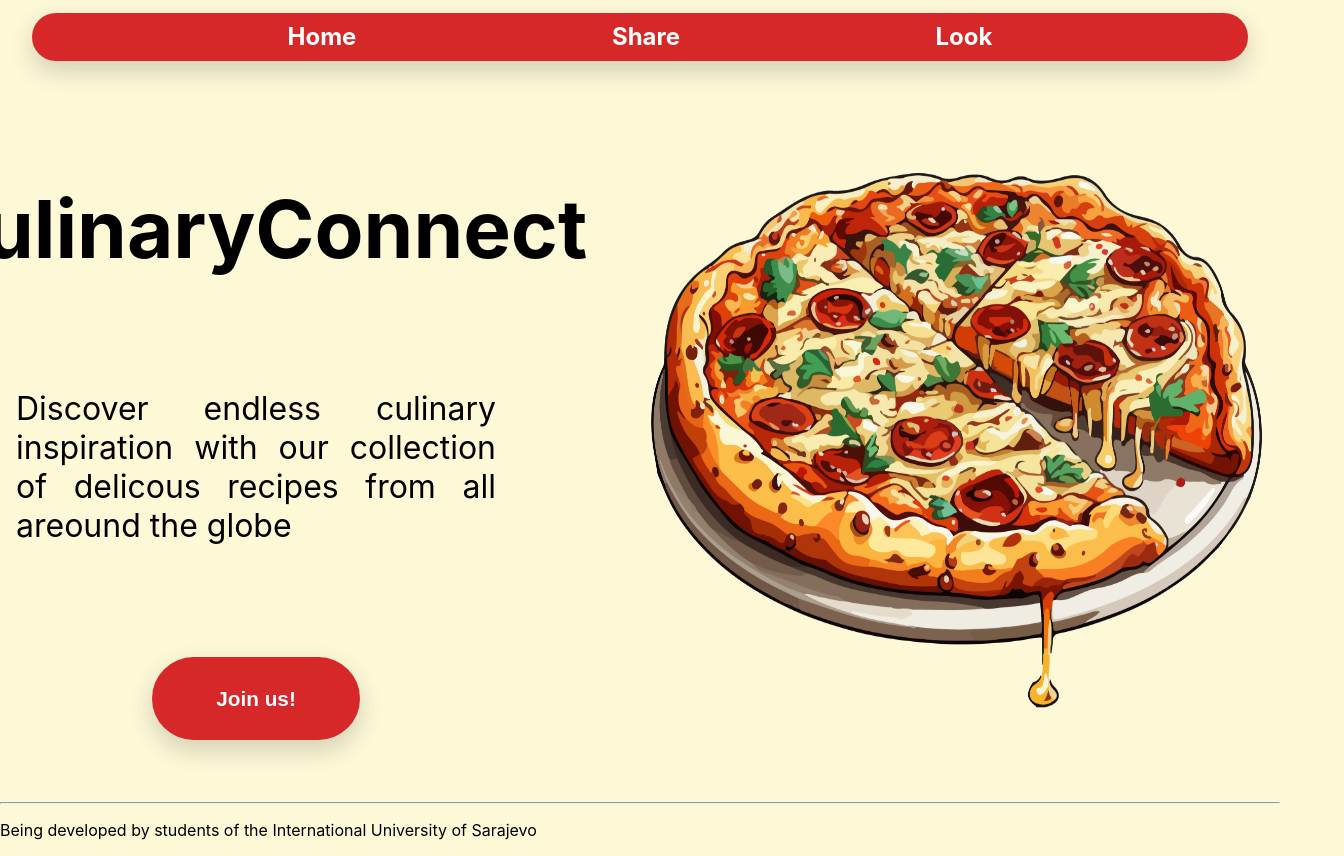
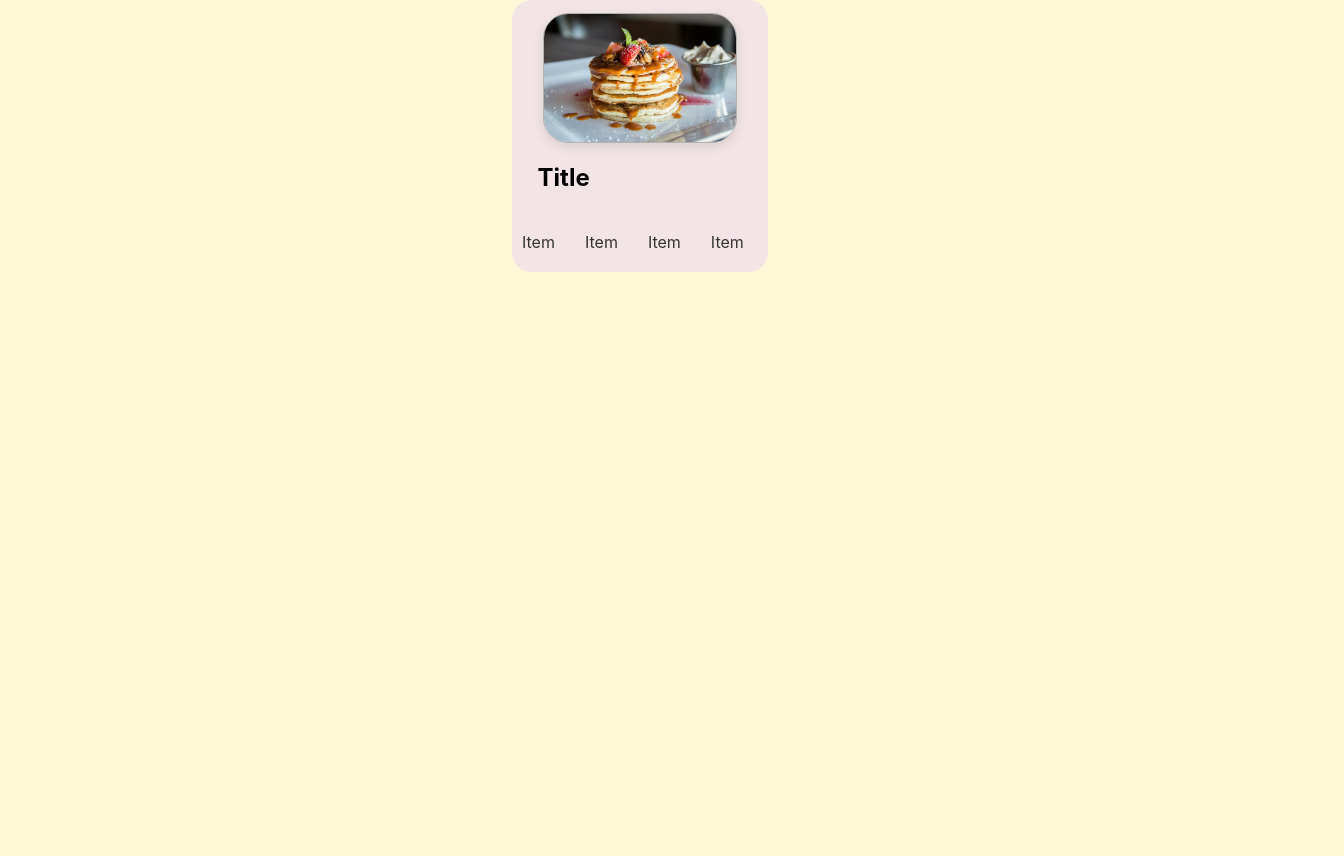
Before and after one commit to elidaarnaut/CulinaryConnect-frontend, a React (Create React App) app in the folder culinary-connect/: page / in a window 1280 px wide. Shown: the whole page, 1344 px wide, since content can reach past the window. After the commit the page ends 800 px from the top, so only its background shows below. Built offline with nearby package versions, Linux system fonts and the light colour scheme.

Commit message:
Working on RecipeItems component

```diff
--- a/culinary-connect/package.json
+++ b/culinary-connect/package.json
@@ -34,5 +34,8 @@
       "last 1 firefox version",
       "last 1 safari version"
     ]
+  },
+  "devDependencies": {
+    "@babel/plugin-proposal-private-property-in-object": "^7.21.11"
   }
 }
--- a/culinary-connect/src/App.css
+++ b/culinary-connect/src/App.css
@@ -53,7 +53,7 @@ html {
   display: flex;
   align-content: center;
   justify-content: center;
-  height: 90vh;
+  height: 83vh;
   width: 100%;
 }
 .mainText {
@@ -65,7 +65,7 @@ html {
 
 }
 .mainText h1 {
-  font-size: 5rem;
+  font-size: 5em;
   margin-bottom: 0px;
 }
 .mainText p {
@@ -95,6 +95,72 @@ html {
 .pizzaIlustration {
   width: 50%;
   padding: 5%;
+}
+
+.footer hr {
+  width: 95%;
+}
+
+.footer {
+  display: flex;
+  flex-direction: column;
+  align-items: center;
+  justify-content: center;
+  height: 5vh;
+}
+
+.recipeItem {
+  display: flex;
+  width: 20%;
+  height: fit-content;
+  background-color: #f3e5e5;
+  border-radius: 20px;
+  align-items: center;
+  justify-content: center;
+  margin: auto;
+  flex-direction: column;
+  padding-top: 1vi;
+
+}
+
+.recipeTitle {
+  align-self: start;
+  padding-left: 10%;
+}
+
+.cardImgContainer {
+  width: 75%;
+  height: 10vi;
+  border: 1px solid rgb(177, 177, 177);
+  border-radius: 25px;
+  overflow: hidden;
+  box-shadow: rgba(0, 0, 0, 0.1) 0px 4px 12px;}
+
+.cardImgContainer img {
+  object-fit: cover;
+  width: 100%;
+  height: 100%;
+}
+
+.tagSlider {
+  display: flex;
+  margin-top: 15px;
+  margin-bottom: 15px;
+  width: 100%;
+  overflow-x: auto;
+}
+
+.tagSlider::-webkit-scrollbar {
+  display: none; /* Hide the scrollbar */
+}
+
+.tagItem {
+  background-color: #f3e5e5;
+  color: #333;
+  padding: 5px 10px;
+  border-radius: 20px;
+  margin-right: 10px; /* Adjust margin between tags */
+  white-space: nowrap; /* Prevent tags from wrapping to new line */
 }
 
 /* .App {
--- a/culinary-connect/src/App.js
+++ b/culinary-connect/src/App.js
@@ -1,11 +1,12 @@
 import Menu from "./components/Menu";
 import pizzaPic from "./assets/pizza-ilustration.png";
-import Footer from "./components/Footer";
+// import Footer from "./components/Footer";
+import RecipeItem from "./components/RecipeItem";
 
 function App() {
   return (
     <div className="appBody">
-      <Menu />
+      {/* <Menu />
       <div className="main">
         <div className="mainText">
           <h1>CulinaryConnect</h1>
@@ -14,12 +15,13 @@ function App() {
         </div>
 
         <img src={pizzaPic} className="pizzaIlustration" alt="Pizza Ilustration"></img>
-      </div>
-      <Footer />
+      </div> */}
+      {/* <Footer /> */}
+      <RecipeItem></RecipeItem>
     </div>
   );
 }
-export default App
+export default App;
 
 // import logo from './logo.svg';
 // import './App.css';
--- a/culinary-connect/src/components/Footer.js
+++ b/culinary-connect/src/components/Footer.js
@@ -2,7 +2,7 @@ import '../App.css'
 
 function Footer() {
     return (
-        <div>
+        <div className='footer'>
             <hr></hr>
             <p>Being developed by students of the International University of Sarajevo</p>
         </div>
--- /dev/null
+++ b/culinary-connect/src/components/RecipeItem.js
@@ -0,0 +1,28 @@
+import '../App.css'
+import pancakePlaceholder from "../assets/pancakePlaceholder.jpg";
+
+function RecipeItem() {
+    return (
+        <div className='recipeItem'>
+            <div className='cardImgContainer'>
+                <img src={pancakePlaceholder} alt='Photo of Pancakes'></img>
+            </div>
+            <h2 className='recipeTitle'>Title</h2>
+            <div className='tagSlider'>
+                <span className='tagItem'>Item</span>
+                <span className='tagItem'>Item</span>
+                <span className='tagItem'>Item</span>
+                <span className='tagItem'>Item</span>
+                <span className='tagItem'>Item</span>
+                <span className='tagItem'>Item</span><span className='tagItem'>Item</span>
+                <span className='tagItem'>Item</span>
+                <span className='tagItem'>Item</span>
+                <span className='tagItem'>Item</span>
+                <span className='tagItem'>Item</span>
+                <span className='tagItem'>Item</span>
+            </div>
+        </div>
+    );
+}
+
+export default RecipeItem;
```
Also changed, not shown: culinary-connect/src/pages/Homepage1.js (added, +22 -0 lines), culinary-connect/src/assets/pancakePlaceholder.jpg (added), 1 other file (tests, documents, lock files or other folders).
